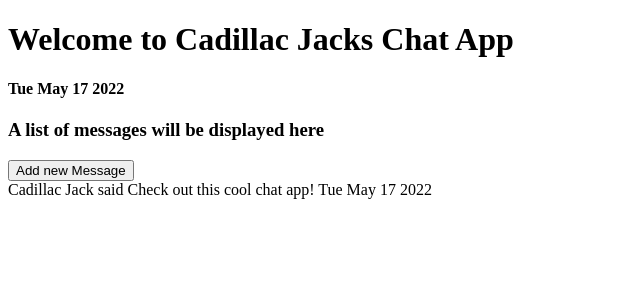
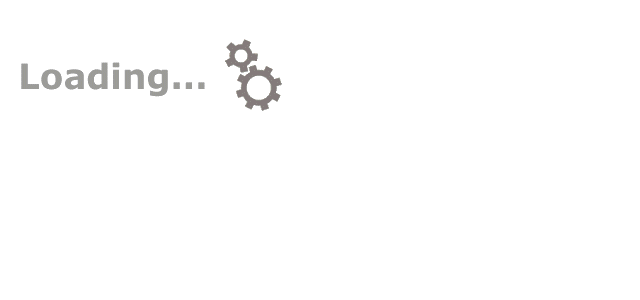
Before and after one commit to CadillacJack42/structured-app, a React app: page / in a window 1280 px wide. Shown: the top 300 px of the page, without its empty margins (0-640 px from the left). Built offline with nearby package versions, Linux system fonts and the light colour scheme.

Commit message:
refactor: Loading component changed to context. useLoading verifies LoadContext is wrapped in LoadProvider

```diff
--- a/src/App.jsx
+++ b/src/App.jsx
@@ -1,14 +1,17 @@
 import { DataProvider } from './context/DataProvider';
+import { LoadingProvider } from './context/Loading';
 import { Header } from './views/Header';
 import { Chat } from './views/Chat';
 
 export default function App() {
   return (
     <>
-      <DataProvider>
-        <Header />
-        <Chat />
-      </DataProvider>
+      <LoadingProvider>
+        <DataProvider>
+          <Header />
+          <Chat />
+        </DataProvider>
+      </LoadingProvider>
     </>
   );
 }
--- /dev/null
+++ b/src/context/Loading.jsx
@@ -0,0 +1,16 @@
+import { useState } from 'react';
+import { createContext } from 'react';
+
+export const LoadingContext = createContext(null);
+
+export const LoadingProvider = ({ children }) => {
+  const [loading, setLoading] = useState(true);
+
+  const loadingScreen = <img alt="loading-image" src="./loadGears.png"></img>;
+
+  return (
+    <LoadingContext.Provider value={{ loading, setLoading, loadingScreen }}>
+      {loading ? loadingScreen : { children }}
+    </LoadingContext.Provider>
+  );
+};
```
Also changed, not shown: src/hooks/Loading.jsx (deleted, +0 -7 lines), src/hooks/useLoading.js (added, +12 -0 lines), public/loadBar.png (added), public/loadGears.png (added).
